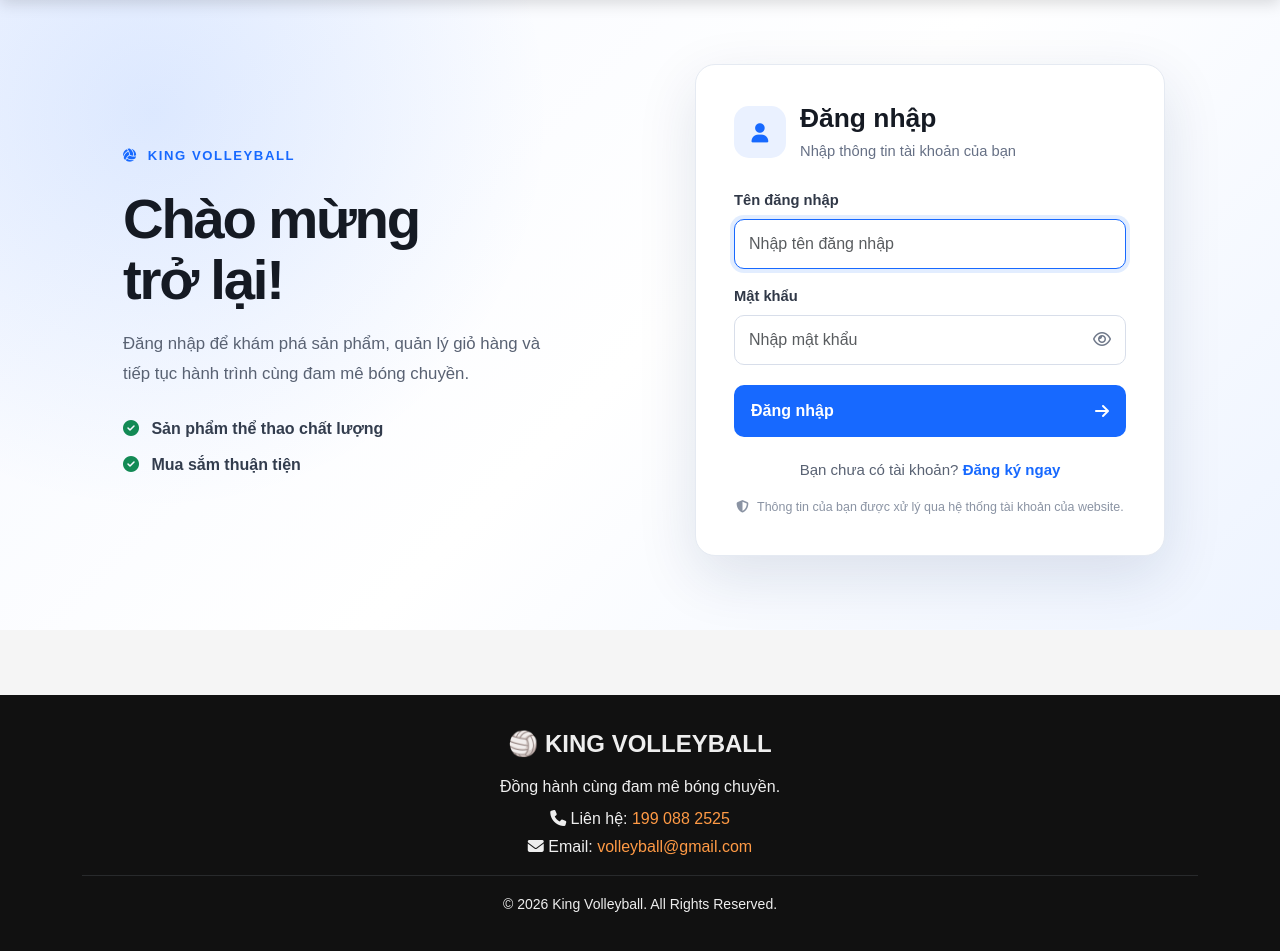
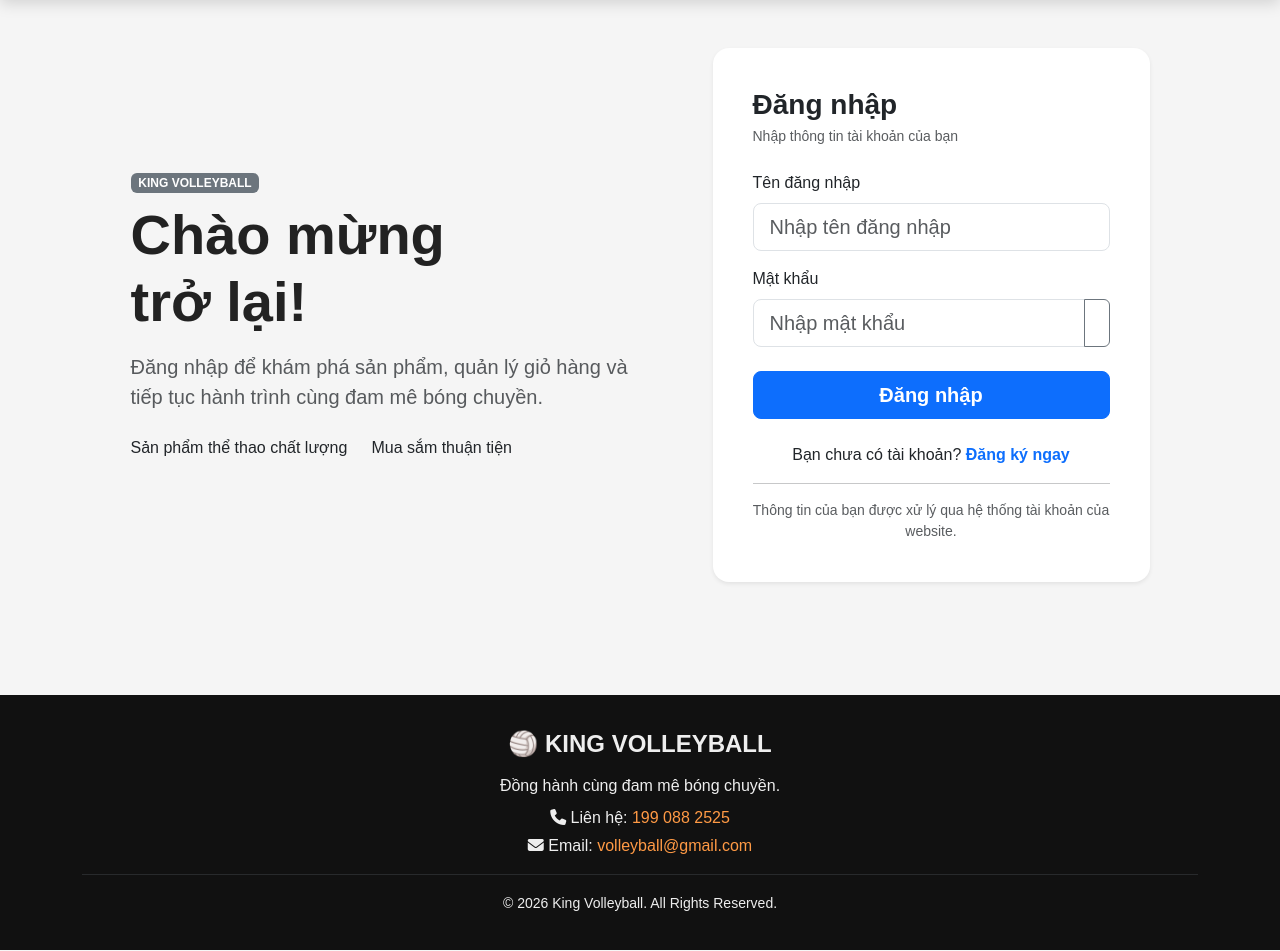
Before and after one commit to Nguyen-Kieu-Khanh-17/KingVolleyball, a Django app: page /login/ in a window 1280 px wide. Shown: the part 88-1039 px from the top of the page. Run offline with Django 5.2, Linux system fonts and the light colour scheme; some libraries are stand-ins or nearby versions.

Commit message:
Khoi phục HTML trang login

```diff
--- a/templates/login.html
+++ b/templates/login.html
@@ -1,65 +1,92 @@
 {% extends 'base.html' %}
-{% load widget_tweaks %}
+{% load static %}
 
 {% block title %}Đăng nhập | King Volleyball{% endblock %}
 
 {% block content %}
-<section class="auth-page">
-  <div class="auth-layout">
-    <div class="auth-intro">
-      <span class="auth-eyebrow"><i class="fa-solid fa-volleyball"></i> KING VOLLEYBALL</span>
-      <h1>Chào mừng<br>trở lại!</h1>
-      <p>Đăng nhập để khám phá sản phẩm, quản lý giỏ hàng và tiếp tục hành trình cùng đam mê bóng chuyền.</p>
-      <div class="auth-points">
-        <span><i class="fa-solid fa-check-circle"></i> Sản phẩm thể thao chất lượng</span>
-        <span><i class="fa-solid fa-check-circle"></i> Mua sắm thuận tiện</span>
+<div class="container my-5">
+    <div class="row justify-content-center align-items-center g-5">
+        <!-- Cột thông tin giới thiệu (bên trái) -->
+        <div class="col-lg-6">
+            <span class="badge bg-secondary mb-2">KING VOLLEYBALL</span>
+            <h1 class="display-4 fw-bold mb-3">Chào mừng<br>trở lại!</h1>
+            <p class="lead text-muted mb-4">
+                Đăng nhập để khám phá sản phẩm, quản lý giỏ hàng và tiếp tục hành trình cùng đam mê bóng chuyền.
+            </p>
+            <div class="d-flex gap-4 text-dark font-weight-bold">
+                <div><i class="bi bi-check-circle-fill text-success"></i> Sản phẩm thể thao chất lượng</div>
+                <div><i class="bi bi-check-circle-fill text-success"></i> Mua sắm thuận tiện</div>
             </div>
         </div>
 
-    <div class="auth-card">
-      <div class="auth-card-heading">
-        <span class="auth-icon"><i class="fa-solid fa-user"></i></span>
-        <div><h2>Đăng nhập</h2><p>Nhập thông tin tài khoản của bạn</p></div>
+        <!-- Cột Form đăng nhập (bên phải) -->
+        <div class="col-lg-5">
+            <div class="card border-0 shadow-sm p-4 rounded-4">
+                <div class="card-body">
+                    <h3 class="card-title fw-bold mb-1">Đăng nhập</h3>
+                    <p class="text-muted small mb-4">Nhập thông tin tài khoản của bạn</p>
+
+                    {% if messages %}
+                        {% for message in messages %}
+                            <div class="alert alert-{{ message.tags }} alert-dismissible fade show" role="alert">
+                                {{ message }}
+                                <button type="button" class="btn-close" data-bs-dismiss="alert" aria-label="Close"></button>
+                            </div>
+                        {% endfor %}
+                    {% endif %}
+
+                    <form method="POST" action="">
+                        {% csrf_token %}
+
+                        <div class="mb-3">
+                            <label for="username" class="form-label font-weight-bold">Tên đăng nhập</label>
+                            <input type="text" class="form-control form-control-lg" id="username" name="username" placeholder="Nhập tên đăng nhập" required>
                         </div>
 
-      {% if form.non_field_errors %}<div class="alert alert-danger" role="alert">{{ form.non_field_errors|striptags }}</div>{% endif %}
-      {% if form.errors and not form.non_field_errors %}<div class="alert alert-danger" role="alert">Tên đăng nhập hoặc mật khẩu chưa chính xác.</div>{% endif %}
-
-      <form method="post" action="{% url 'login' %}" novalidate>
-        {% csrf_token %}
-        <input type="hidden" name="next" value="{{ next }}">
                         <div class="mb-3">
-          <label for="{{ form.username.id_for_label }}" class="form-label">Tên đăng nhập</label>
-          {% render_field form.username class="form-control auth-input" placeholder="Nhập tên đăng nhập" autocomplete="username" autofocus="autofocus" %}
-          {% for error in form.username.errors %}<div class="field-error">{{ error }}</div>{% endfor %}
-        </div>
-        <div class="mb-2">
-          <label for="{{ form.password.id_for_label }}" class="form-label">Mật khẩu</label>
-          <div class="password-wrap">
-            {% render_field form.password class="form-control auth-input" placeholder="Nhập mật khẩu" autocomplete="current-password" %}
-            <button class="password-toggle" type="button" data-toggle-password="id_password" aria-label="Hiện mật khẩu"><i class="fa-regular fa-eye"></i></button>
-          </div>
-          {% for error in form.password.errors %}<div class="field-error">{{ error }}</div>{% endfor %}
-        </div>
-        <button type="submit" class="btn auth-submit"><span>Đăng nhập</span><i class="fa-solid fa-arrow-right"></i></button>
-      </form>
-      <p class="auth-switch">Bạn chưa có tài khoản? <a href="{% url 'register' %}">Đăng ký ngay</a></p>
-      <p class="auth-security"><i class="fa-solid fa-shield-halved"></i> Thông tin của bạn được xử lý qua hệ thống tài khoản của website.</p>
+                            <label for="password" class="form-label font-weight-bold">Mật khẩu</label>
+                            <div class="input-group">
+                                <input type="password" class="form-control form-control-lg" id="password" name="password" placeholder="Nhập mật khẩu" required>
+                                <button class="btn btn-outline-secondary" type="button" id="togglePassword">
+                                    <i class="bi bi-eye"></i>
+                                </button>
                             </div>
                         </div>
-</section>
-{% endblock %}
 
-{% block extra_js %}
+                        <div class="d-grid gap-2 my-4">
+                            <button type="submit" class="btn btn-primary btn-lg fw-bold">
+                                Đăng nhập <i class="bi bi-arrow-right"></i>
+                            </button>
+                        </div>
+                    </form>
+
+                    <p class="text-center mb-3">
+                        Bạn chưa có tài khoản? <a href="{% url 'register' %}" class="text-decoration-none fw-bold">Đăng ký ngay</a>
+                    </p>
+
+                    <hr class="my-3">
+
+                    <p class="text-muted small text-center mb-0">
+                        <i class="bi bi-shield-check"></i> Thông tin của bạn được xử lý qua hệ thống tài khoản của website.
+                    </p>
+                </div>
+            </div>
+        </div>
+    </div>
+</div>
+
+<!-- Script hỗ trợ ẩn/hiện mật khẩu -->
 <script>
-  document.querySelectorAll('[data-toggle-password]').forEach(function (button) {
-    button.addEventListener('click', function () {
-      const input = document.getElementById(button.dataset.togglePassword);
-      if (!input) return;
-      input.type = input.type === 'password' ? 'text' : 'password';
-      button.innerHTML = input.type === 'password' ? '<i class="fa-regular fa-eye"></i>' : '<i class="fa-regular fa-eye-slash"></i>';
-      button.setAttribute('aria-label', input.type === 'password' ? 'Hiện mật khẩu' : 'Ẩn mật khẩu');
+    const togglePassword = document.querySelector('#togglePassword');
+    const password = document.querySelector('#password');
+
+    if (togglePassword && password) {
+        togglePassword.addEventListener('click', function () {
+            const type = password.getAttribute('type') === 'password' ? 'text' : 'password';
+            password.setAttribute('type', type);
+            this.querySelector('i').classList.toggle('bi-eye');
+            this.querySelector('i').classList.toggle('bi-eye-slash');
         });
-  });
+    }
 </script>
 {% endblock %}
```
Lines whose indentation alone changed are shown as unchanged.
